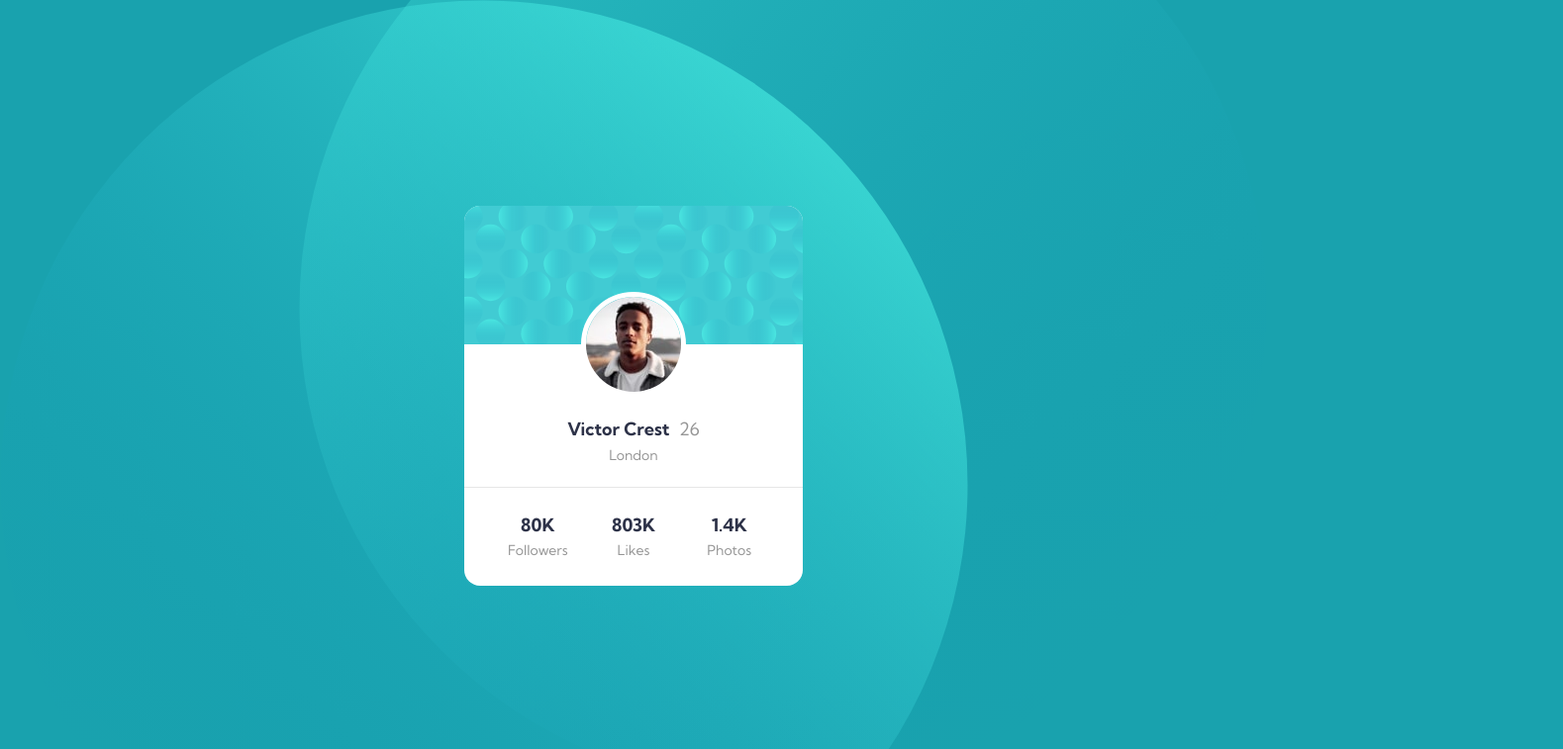
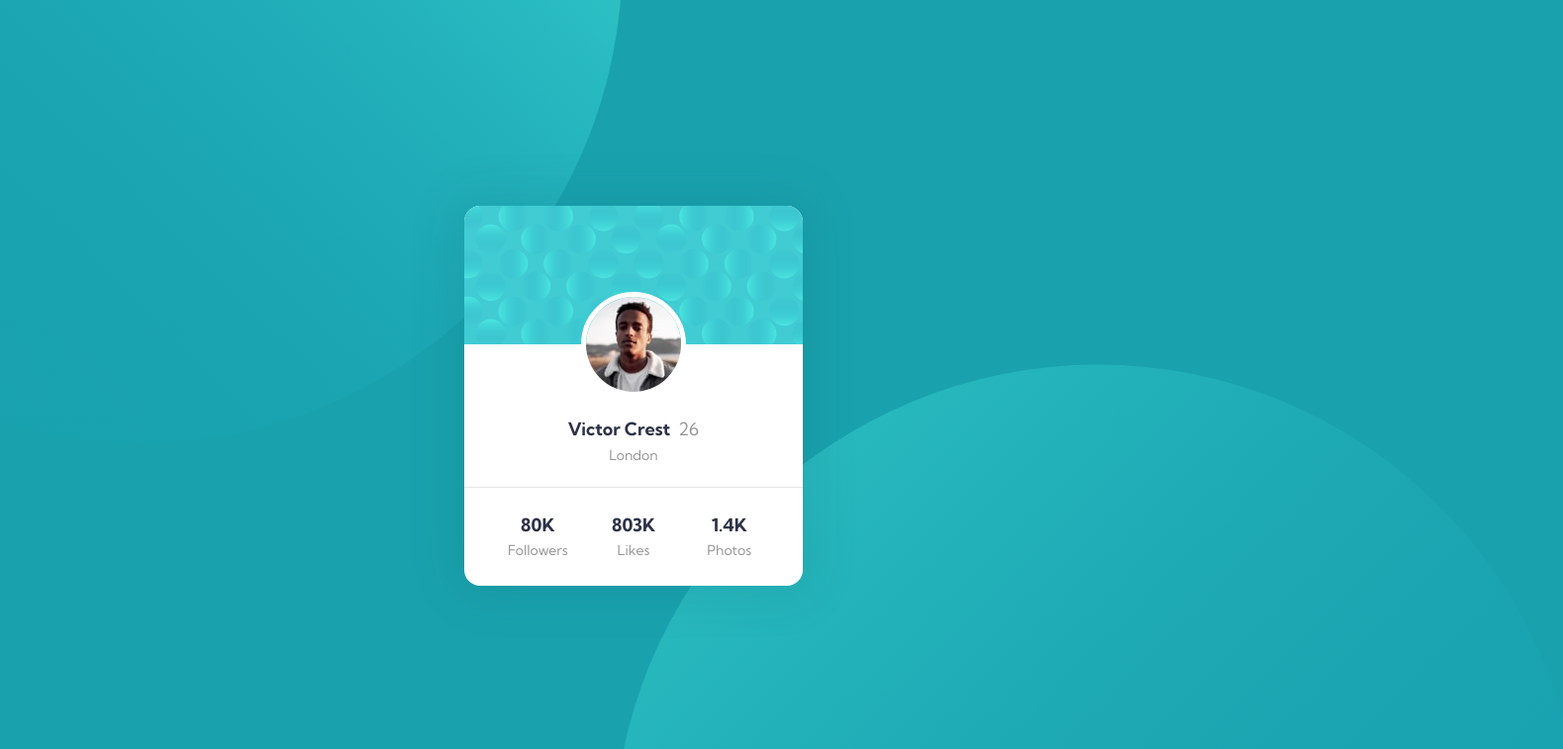
Before and after one commit to JonathanRe/profile-card-component-main, a plain HTML site: page index.html in a window 1280 px wide. Shown: the top 757 px of the page at 99% size, 1579 px wide, since content can reach past the window. Drawn offline with Linux system fonts and the light colour scheme.

Commit message:
semantics, accessibility, background images

```diff
--- a/index.html
+++ b/index.html
@@ -22,34 +22,34 @@
   </style>
 </head>
 <body>
-  <div class="card">
+  <main class="card">
     <div class="card__header">
       <img class="portrait" src="./images/image-victor.jpg" alt="Portrait of Victor">
     </div>
 
     <div class="personal">
-      <p class="name-and-age">
-        <span class="name">Victor Crest</span>
-        26
-      </p>
+      <div class="name-and-age">
+        <h2 class="name">Victor Crest</h2>
+        <span class="age">26</span>
+      </div>
       <p class="location">London</p>
     </div>
 
-    <div class="stats | grid-auto-flow">
-      <p class="grid-flow">
+    <ul class="stats | grid-auto-flow" role="list">
+      <li class="grid-flow" role="listitem">
         <span class="stats__value">80K</span>
         <span class="stats__description">Followers</span>
-      </p>
-      <p class="grid-flow">
+      </li>
+      <li class="grid-flow" role="listitem">
         <span class="stats__value">803K</span>
         <span class="stats__description">Likes</span>
-      </p>
-      <p class="grid-flow">
+      </li>
+      <li class="grid-flow" role="listitem">
         <span class="stats__value">1.4K</span>
         <span class="stats__description">Photos</span>
-      </p>
-    </div>
-  </div>
+      </li>
+    </ul>
+  </main>
 
   <!-- <div class="attribution">
     Challenge by <a href="https://www.frontendmentor.io?ref=challenge" target="_blank">Frontend Mentor</a>.
--- a/style.css
+++ b/style.css
@@ -63,26 +63,51 @@ body {
     line-height: 1.6;
     color: var(--clr-neutral-400);
     background-color: var(--clr-primary-400);
-    background-image:
-        url(./images/bg-pattern-top.svg),
-        url(./images/bg-pattern-bottom.svg);
-    background-position: top left, bottom right;
-    background-repeat: no-repeat, no-repeat;
     padding: 0 1.5rem;
     display: grid;
     place-content: center;
     min-height: 100vh;
     place-items: center;
+    overflow: hidden;
 }
 
 .card {
-    overflow: hidden;
+    position: relative;
     border-radius: 1rem;
     background-color: var(--clr-neutral-100);
     text-align: center;
+    font-size: var(--fs-600);
+    box-shadow: 0 0 50px 10px hsla(184, 74%, 15%, 0.1);
+}
+
+.card::before {
+    content: "";
+    position: absolute;
+    background-image: url(./images/bg-pattern-top.svg);
+    background-position: bottom right;
+    background-repeat: no-repeat;
+    width: 60rem;
+    aspect-ratio: 1;
+    top: -45rem;
+    left: -50rem;
+    z-index: -1;
+}
+
+.card::after {
+    content: "";
+    position: absolute;
+    background-image: url(./images/bg-pattern-bottom.svg);
+    background-position: top left;
+    background-repeat: no-repeat;
+    width: 60rem;
+    bottom: -46rem;
+    right: -48rem;
+    aspect-ratio: 1;
+    z-index: -1;
 }
 
 .card__header {
+    border-radius: 1rem 1rem 0 0 ;
     height: 140px;
     background-image: url(./images/bg-pattern-card.svg);
     position: relative;
@@ -105,11 +130,13 @@ body {
 .stats {
     border-top: 1px solid var(--clr-neutral-200);
     padding: 1.5rem 2.75rem;
+    list-style: none;
 }
 
-.name-and-age,
-.stats__value {
-    font-size: var(--fs-600);
+.name-and-age {
+    display: flex;
+    place-content: center;
+    gap: .5rem;
 }
 
 .name,
@@ -118,6 +145,7 @@ body {
     color: var(--clr-secondary-600);
 }
 
-.name {
-    margin-right: 5px;
+.location,
+.stats__description {
+    font-size: var(--fs-400);
 }
```
